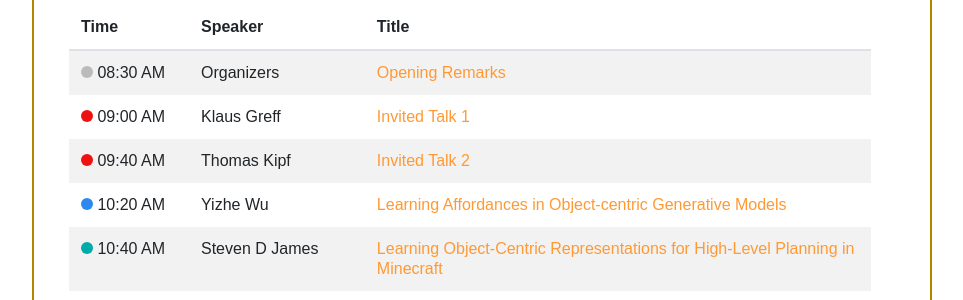
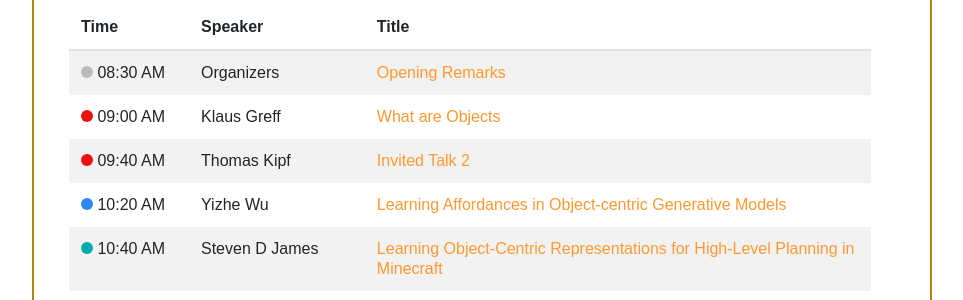
Before and after one commit to oolworkshop/oolworkshop.github.io, a Jekyll site: the page built from schedule.html, in a window 1280 px wide. Shown: the part 363-663 px from the top of the page, without its empty margins (158-1121 px from the left). Built offline with Jekyll 4.4.1, drawn with Linux system fonts in a browser that asks for light colours; nearby versions of some CDN libraries.

Commit message:
add invited talk title greff

```diff
--- a/schedule.html
+++ b/schedule.html
@@ -30,7 +30,7 @@ layout: default
     <tr>
       <td><span class="dot-invited-talk"></span> 09:00 AM</td>
       <td>Klaus Greff</td>
-      <td><a href="">Invited Talk 1</a></td>
+      <td><a href="">What are Objects</a></td>
 <!--      <td><a href="https://iclr.rocket.chat/channel/baics_channel_43" target="_blank">#baics_channel_43</a></td>-->
     </tr>
     <tr>
```
